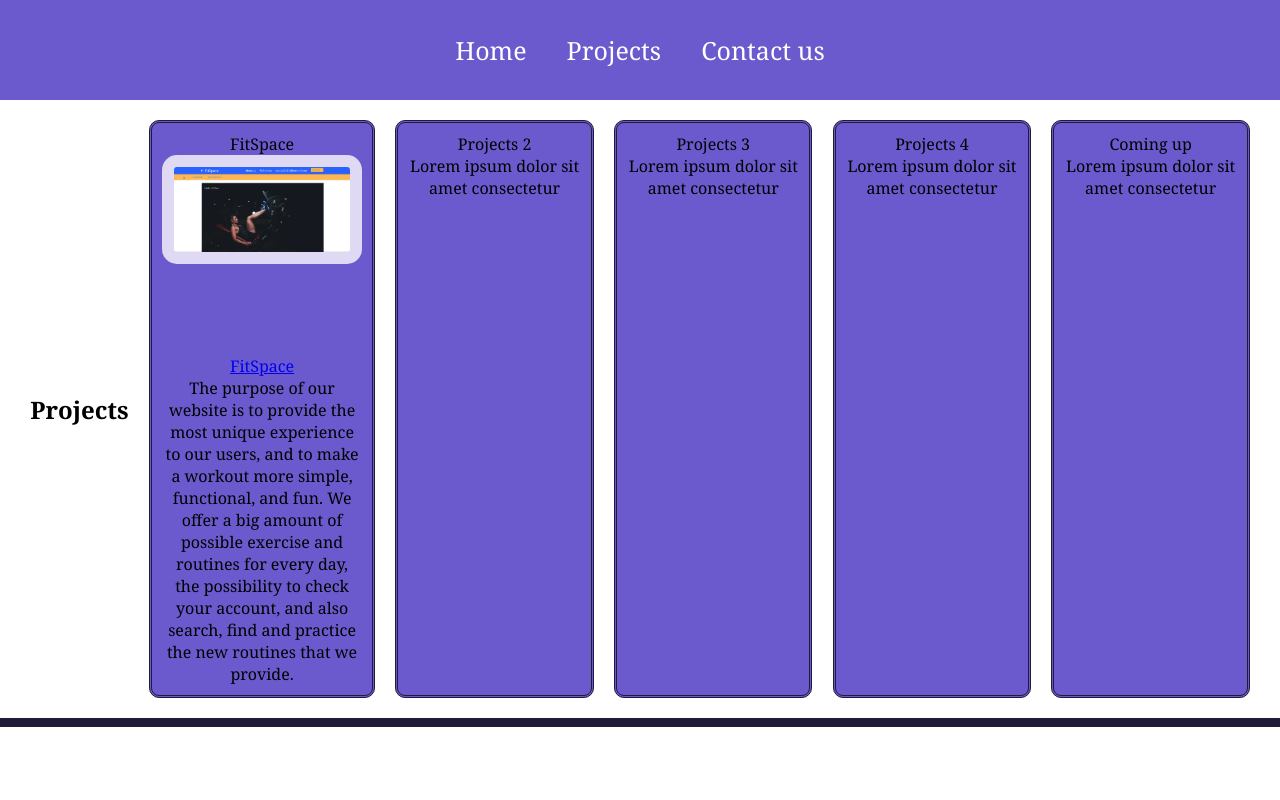
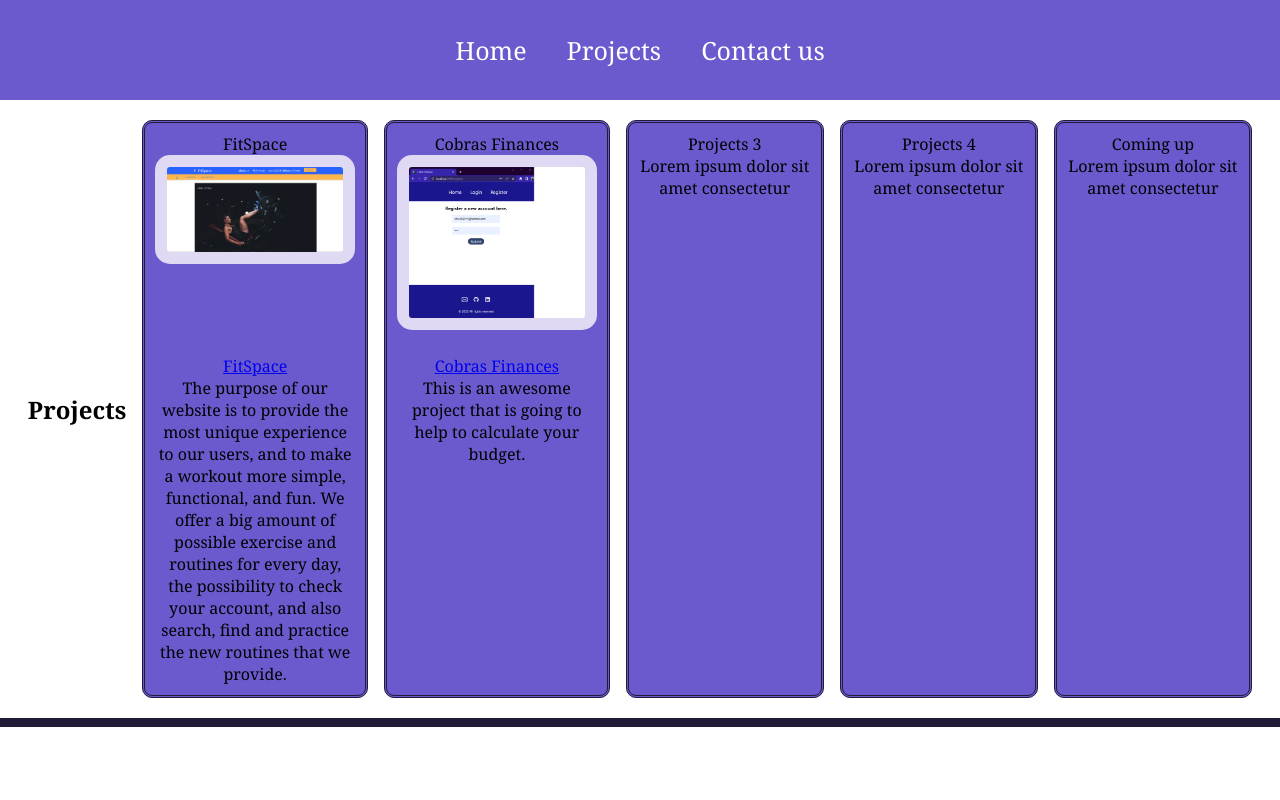
Before and after one commit to cr7st74n/Portfolio-Cristian-Gonzalez, a React (Create React App) app: page /projects in a window 1280 px wide. Shown: the top 800 px of the page. Built offline with nearby package versions, Linux system fonts and the light colour scheme.

Commit message:
update project

```diff
--- a/src/components/Footer.js
+++ b/src/components/Footer.js
@@ -8,9 +8,9 @@ export default function Footer() {
   return (
     <div className='footer'>
       <div className='socialMedia'>
-      <FaLinkedin />
-      <FaGithub/>
-      <FaMailBulk/>
+      <a href="https://www.linkedin.com/in/cristian-gonzalez-romero-7566571b0/"><FaLinkedin /></a>
+      <a href="https://github.com/cr7st74n"><FaGithub/></a>
+      <a href="#"><FaMailBulk/></a>
       </div>
       <p> &copy; 2022 All rights reserved</p>
     </div>
--- a/src/pages/Home.js
+++ b/src/pages/Home.js
@@ -15,9 +15,7 @@ export default function Home() {
             <h2>My name is Cristian Gonzalez</h2>
             <div className='prompt'>
                 <p>I am an Ecuadorian immigrant that come to United States to study and work with technology and investigation in different fields to help and improve the human life, it could be in several ways such as in Medicine, or even working in other areas including technology as the main idea for all my objectives and goals. </p>
-                <FaLinkedin />
-                <FaMailBulk />
-                <FaGithub />
+
             </div>
             <div className="skills">
         <h1> Skills</h1>
--- a/src/pages/Projects.js
+++ b/src/pages/Projects.js
@@ -1,6 +1,7 @@
-import React from 'react'
-import "../styles/Projects.css"
-import imgGym from "../styles/Img/project gym.png"
+import React from 'react';
+import "../styles/Projects.css";
+import imgGym from "../styles/Img/project gym.png";
+import imgBu from "../styles/Img/project_B.png"
 
 export default function Projects() {
   return (
@@ -16,9 +17,12 @@ export default function Projects() {
     </section>
 
     <section class="Project">
-        <header class="header-project">Projects 2</header>
-        {/* <img src="./css/Img/boombox.svg" alt="icon" height="100" width="100"> */}
-          <p>Lorem ipsum dolor sit amet consectetur</p>
+        <header class="header-project">Cobras Finances</header>
+        <div className='container'>
+          <img src={imgBu}/>
+        </div>
+        <a href='https://github.com/cr7st74n/Purpel-Cobra-Finances'>Cobras Finances</a>
+          <p>This is an awesome project that is going to help to calculate your budget.</p>
     </section>
 
     <section class="Project">
```
Also changed, not shown: src/styles/Img/project_B.png (added).
